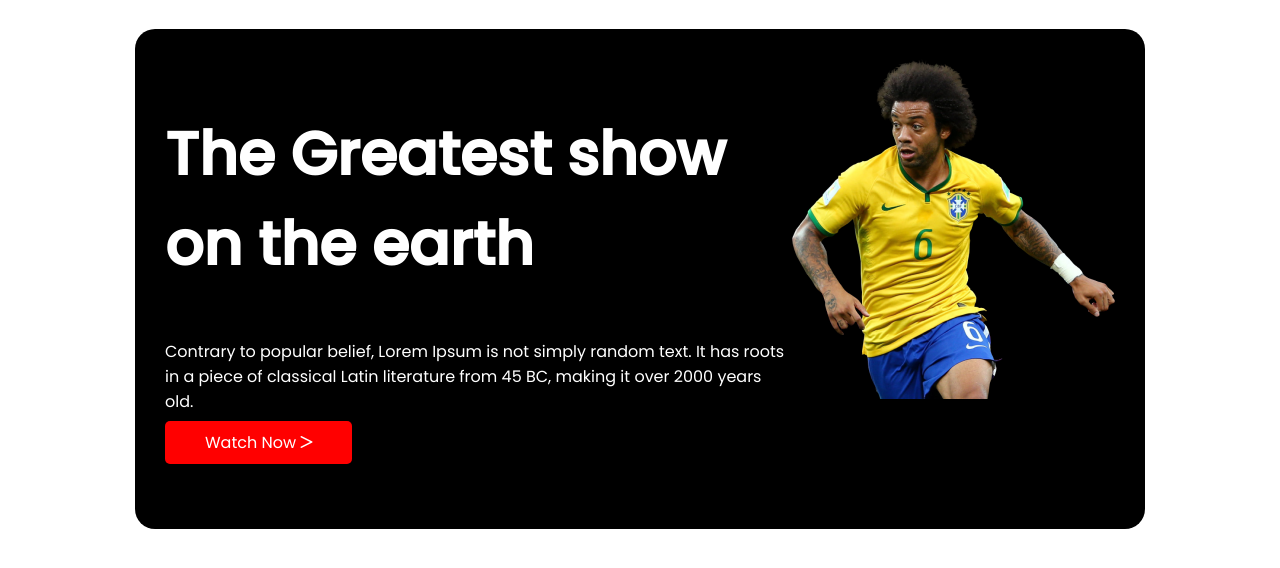
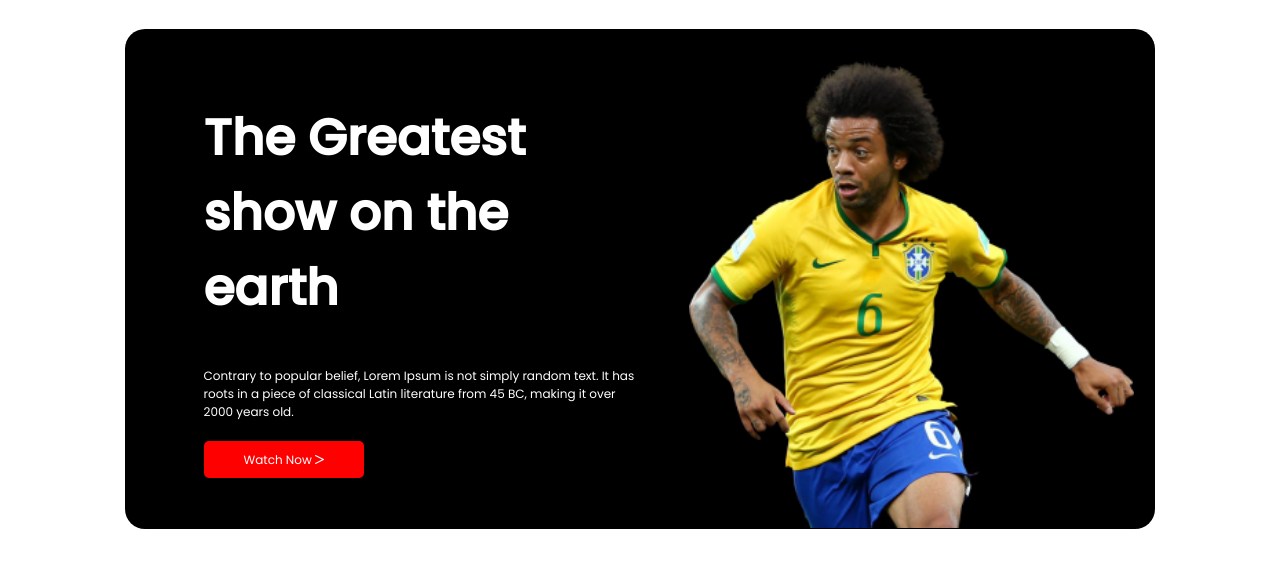
Before and after one commit to piusmardy/world-cup, a plain HTML site: page index.html in a window 1280 px wide. Drawn offline with Linux system fonts and the light colour scheme.

Commit message:
four commit

```diff
--- a/index.html
+++ b/index.html
@@ -28,20 +28,20 @@
 
     <main>
         <section class="container">
-            <div class="first-left">
+            <div class="first">
                 <h1>The Greatest show on the earth</h1>
                 <p>Contrary to popular belief, Lorem Ipsum is not simply
 
                     random text. It has roots in a piece of classical Latin literature
-                    from 45 BC, making it over 2000 years old.</p>
+                    from 45 BC, making it over 2000 years old.</p><br>
 
-                <a class="link-button" target="_blank" href="https://www.programming-hero.com/">Watch Now <i
-                        class="fa-regular fa-greater-than"></i></a>
+                <a class="link-button" target="_blank" href="https://www.programming-hero.com/">Watch Now
+                    <i class="fa-regular fa-greater-than"></i></a>
                 </header>
 
             </div>
 
-            <div class="first-right">
+            <div class="first">
                 <img src="images/Banner Image.png" alt="">
             </div>
 
--- a/styles/style.css
+++ b/styles/style.css
@@ -5,6 +5,7 @@ body {
     font-family: 'Poppins', sans-serif;
     background-color: white;
     color: #ffffff;
+    font-size: 12px;
 
 }
 
@@ -17,7 +18,7 @@ main {
 
 .container {
     background-color: black;
-    width: 950px;
+    width: 970px;
     height: 440px;
     padding: 30px;
     border-radius: 5px;
@@ -29,7 +30,7 @@ main {
 }
 
 h1 {
-    font-size: 60px;
+    font-size: 50px;
 }
 
 .link-button {
@@ -40,3 +41,12 @@ h1 {
     font-weight: 400;
     border-radius: 5px;
 }
+
+.first {
+    width: 60%;
+    padding-left: 5%;
+}
+
+.first img {
+    width: 102%;
+}
```
